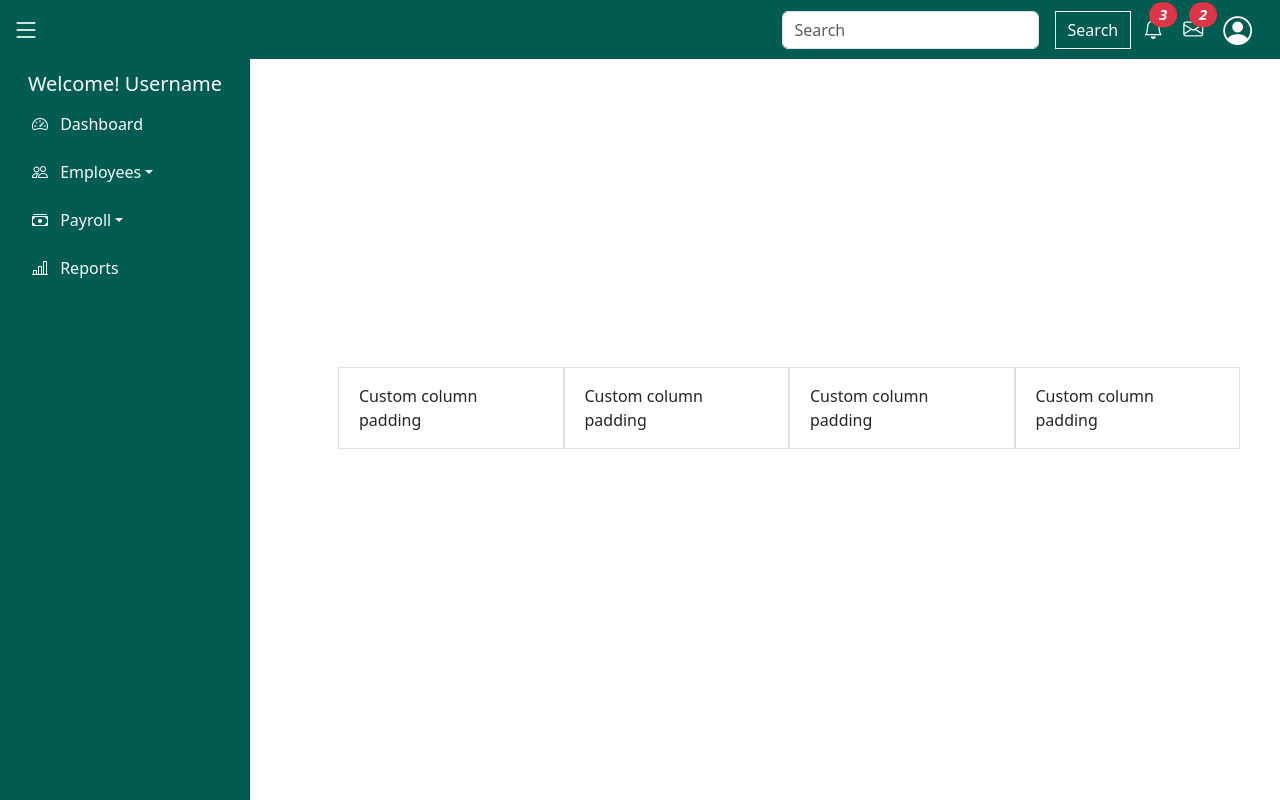
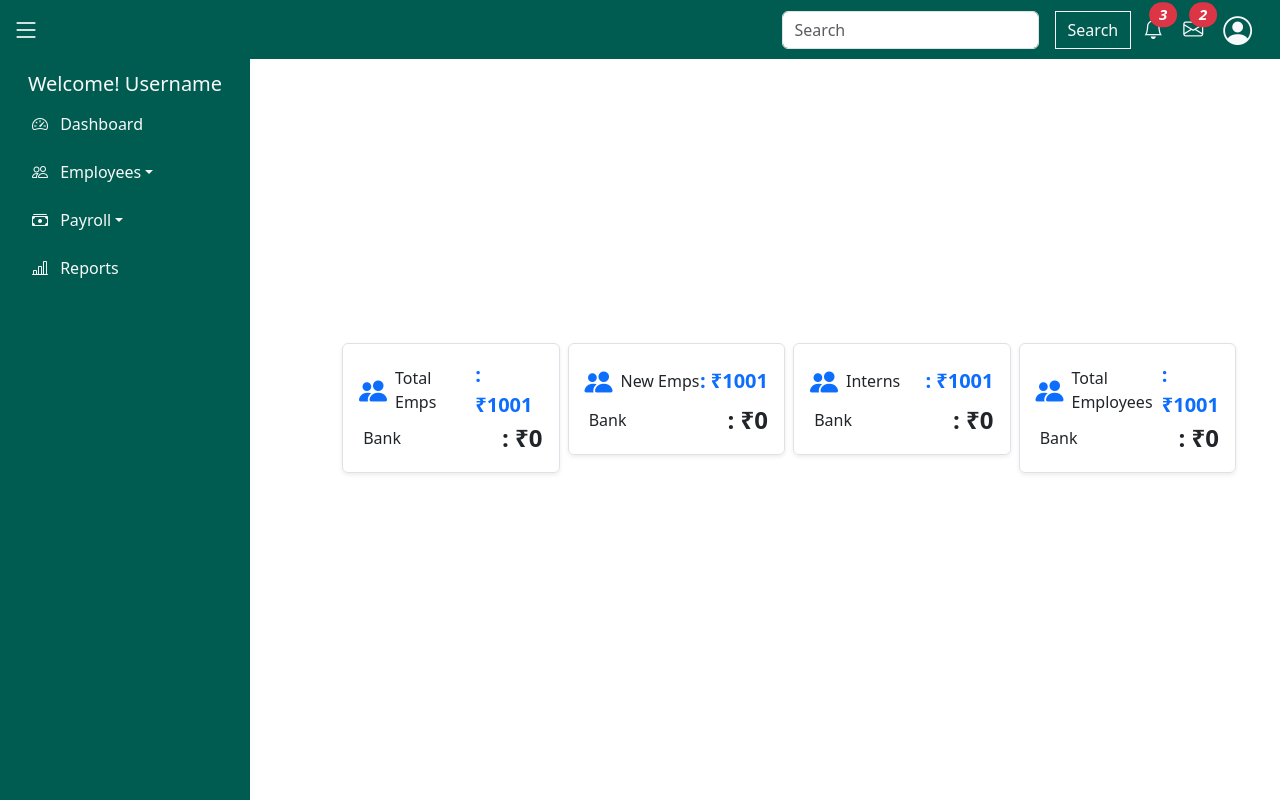
Before and after one commit to ankitsrajput/hrms, a React (Vite) app: page /admin in a window 1280 px wide. Built offline with nearby package versions, Linux system fonts and the light colour scheme.

Commit message:
Update Admin.jsx

```diff
--- a/src/Components/Admin/Admin.jsx
+++ b/src/Components/Admin/Admin.jsx
@@ -15,17 +15,92 @@ const Admin = () => {
                 <div className="flex-grow-1 p-4" style={{ marginLeft: "250px" }}></div>
                 <div class="container">
                     <div class="row gx-2">
-                        <div class="col border">
-                            <div class="p-3">Custom column padding</div>
+                        <div class="col-md-3">
+                            <div class="stat-card border rounded shadow-sm">
+                                <div class="card-body p-3">
+                                    <div class="d-flex justify-content-between align-items-center">
+                                        <div class="d-flex align-items-center gap-2">
+                                            <i class="bi bi-people-fill text-primary fs-3"></i>
+                                            <span class="fs-6">Total Emps</span>
+                                        </div>
+                                        <span class="fw-bold text-primary fs-5">: ₹1001</span>
+                                    </div>
+
+                                    <div class="d-flex justify-content-between align-items-center">
+                                        <div class="d-flex align-items-center">
+                                            <i class="fas fa-university"></i>&nbsp;
+                                            <span>Bank</span>
+                                        </div>
+                                        <span class="fw-bold fs-4">: ₹0</span>
+                                    </div>
+                                </div>
+                            </div>
                         </div>
-                        <div class="col border">
-                            <div class="p-3">Custom column padding</div>
+
+                        <div class="col-md-3">
+                            <div class="stat-card border rounded shadow-sm">
+                                <div class="card-body p-3">
+                                    <div class="d-flex justify-content-between align-items-center">
+                                        <div class="d-flex align-items-center gap-2">
+                                            <i class="bi bi-people-fill text-primary fs-3"></i>
+                                            <span class="fs-6">New Emps</span>
+                                        </div>
+                                        <span class="fw-bold text-primary fs-5">: ₹1001</span>
+                                    </div>
+
+                                    <div class="d-flex justify-content-between align-items-center">
+                                        <div class="d-flex align-items-center">
+                                            <i class="fas fa-university"></i>&nbsp;
+                                            <span>Bank</span>
+                                        </div>
+                                        <span class="fw-bold fs-4">: ₹0</span>
+                                    </div>
+                                </div>
+                            </div>
                         </div>
-                        <div class="col border">
-                            <div class="p-3">Custom column padding</div>
+
+                        <div class="col-md-3">
+                            <div class="stat-card border rounded shadow-sm">
+                                <div class="card-body p-3">
+                                    <div class="d-flex justify-content-between align-items-center">
+                                        <div class="d-flex align-items-center gap-2">
+                                            <i class="bi bi-people-fill text-primary fs-3"></i>
+                                            <span class="fs-6">Interns</span>
+                                        </div>
+                                        <span class="fw-bold text-primary fs-5">: ₹1001</span>
+                                    </div>
+
+                                    <div class="d-flex justify-content-between align-items-center">
+                                        <div class="d-flex align-items-center">
+                                            <i class="fas fa-university"></i>&nbsp;
+                                            <span>Bank</span>
+                                        </div>
+                                        <span class="fw-bold fs-4">: ₹0</span>
+                                    </div>
+                                </div>
+                            </div>
                         </div>
-                        <div class="col border">
-                            <div class="p-3">Custom column padding</div>
+
+                        <div class="col-md-3">
+                            <div class="stat-card border rounded shadow-sm">
+                                <div class="card-body p-3">
+                                    <div class="d-flex justify-content-between align-items-center">
+                                        <div class="d-flex align-items-center gap-2">
+                                            <i class="bi bi-people-fill text-primary fs-3"></i>
+                                            <span class="fs-6">Total Employees</span>
+                                        </div>
+                                        <span class="fw-bold text-primary fs-5">: ₹1001</span>
+                                    </div>
+
+                                    <div class="d-flex justify-content-between align-items-center">
+                                        <div class="d-flex align-items-center">
+                                            <i class="fas fa-university"></i>&nbsp;
+                                            <span>Bank</span>
+                                        </div>
+                                        <span class="fw-bold fs-4">: ₹0</span>
+                                    </div>
+                                </div>
+                            </div>
                         </div>
                     </div>
                 </div>
```
